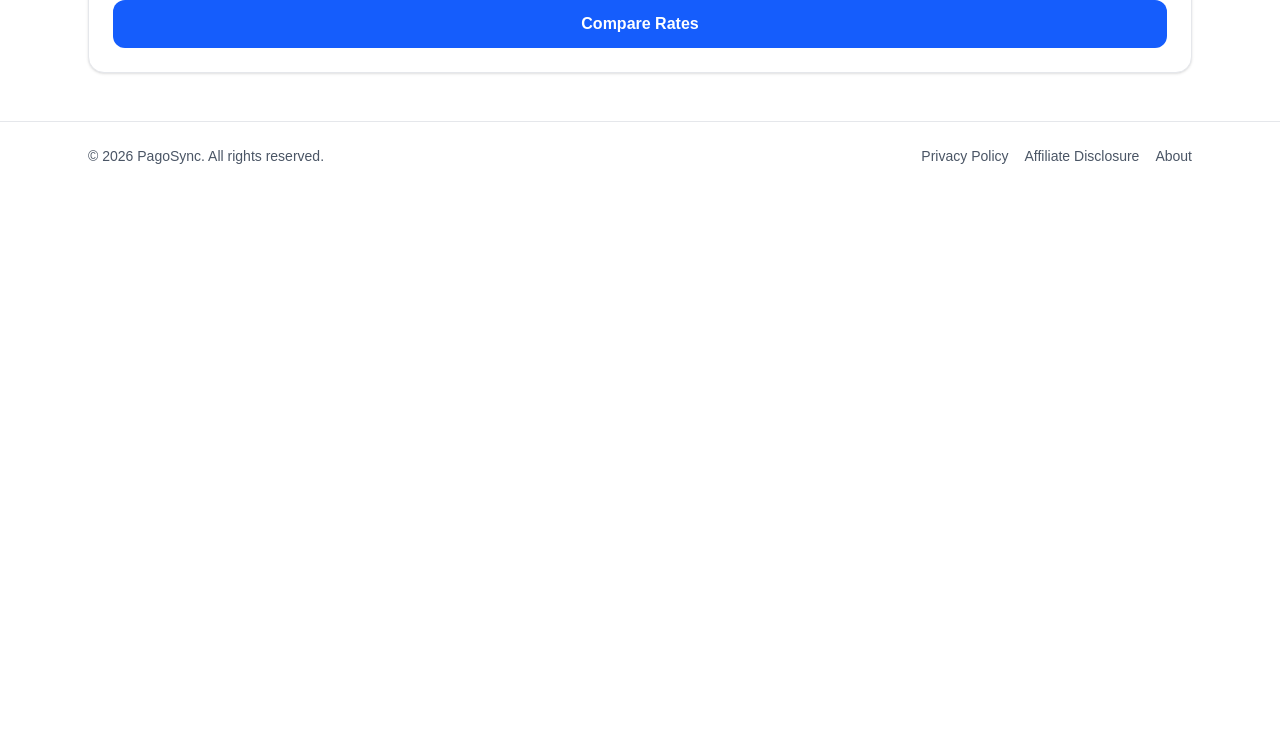
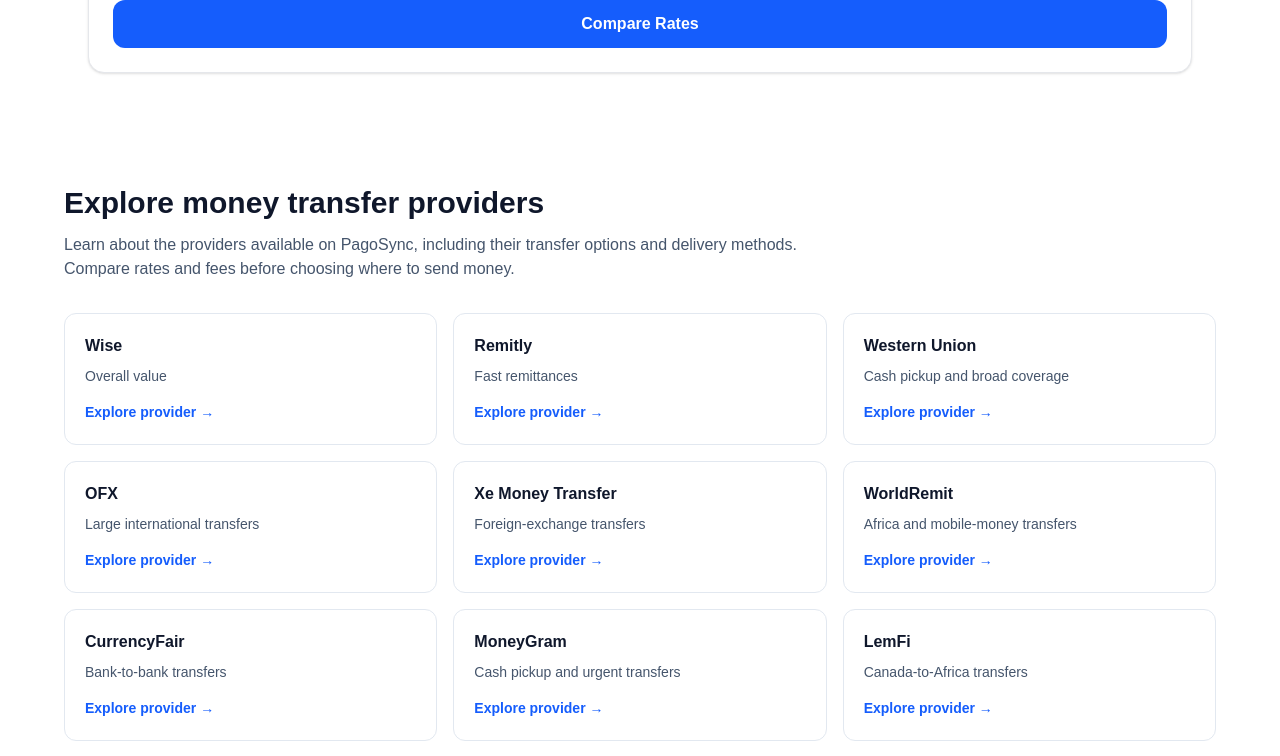
Before and after one commit to Solowogu/ratebridge, a Next.js app in the folder apps/web/: page / in a window 1280 px wide. Shown: the part 2200-2956 px from the top of the page. Before the commit the page ends 2390 px from the top, so only its background shows below. Built offline with nearby package versions, Linux system fonts and the light colour scheme; no server answers; the database is empty.

Commit message:
Add provider directory links to homepage

```diff
--- a/apps/web/app/page.tsx
+++ b/apps/web/app/page.tsx
@@ -1,4 +1,6 @@
 import type { Metadata } from "next";
+import Link from "next/link";
+import { providers } from "./data/providers";
 import Navbar from "./components/Navbar";
 import Dashboard from "./components/Dashboard";
 import Features from "./components/Features";
@@ -61,6 +63,53 @@
       <section id="compare" className="scroll-mt-24">
         <ExchangeForm />
       </section>
+
+      <section
+        aria-labelledby="explore-providers"
+        className="bg-white px-4 py-16 sm:px-6"
+      >
+        <div className="mx-auto max-w-6xl">
+          <h2
+            id="explore-providers"
+            className="text-3xl font-bold text-slate-900"
+          >
+            Explore money transfer providers
+          </h2>
+
+          <p className="mt-3 max-w-3xl text-slate-600">
+            Learn about the providers available on PagoSync,
+            including their transfer options and delivery methods.
+            Compare rates and fees before choosing where to send money.
+          </p>
+
+          <div className="mt-8 grid gap-4 sm:grid-cols-2 lg:grid-cols-3">
+            {providers.map((provider) => {
+              const slug = provider.name
+                .toLowerCase()
+                .replace(/[^a-z0-9]+/g, "-")
+                .replace(/^-|-$/g, "");
+
+              return (
+                <Link
+                  key={provider.name}
+                  href={`/providers/${slug}`}
+                  className="rounded-xl border border-slate-200 bg-white p-5 transition hover:border-blue-400 hover:shadow-sm"
+                >
+                  <h3 className="font-semibold text-slate-900">
+                    {provider.name}
+                  </h3>
+                  <p className="mt-2 text-sm text-slate-600">
+                    {provider.recommendedFor}
+                  </p>
+                  <span className="mt-4 inline-block text-sm font-semibold text-blue-600">
+                    Explore provider →
+                  </span>
+                </Link>
+              );
+            })}
+          </div>
+        </div>
+      </section>
     </>
   );
 }
```
